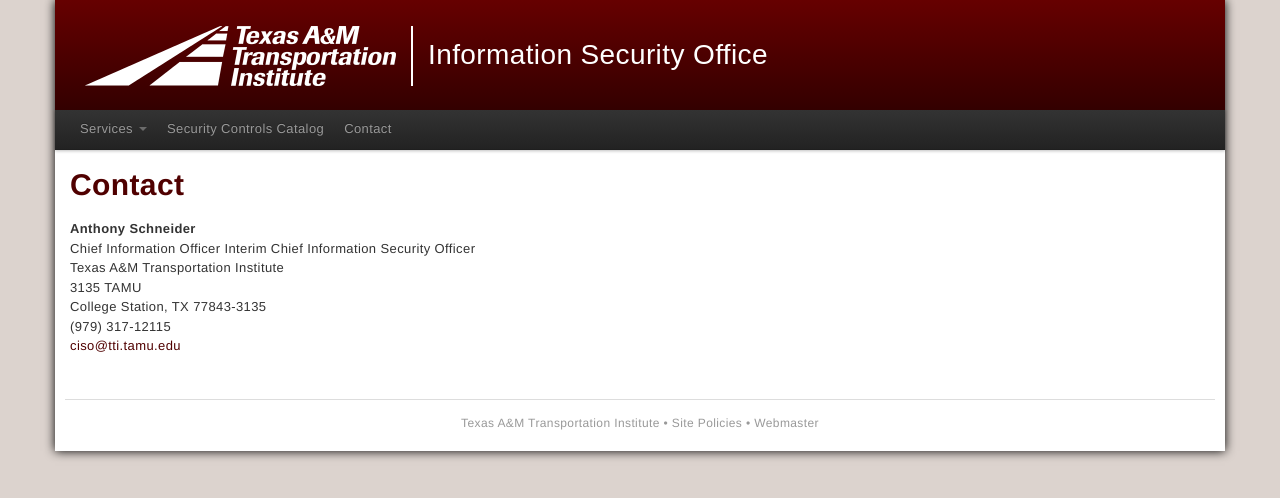
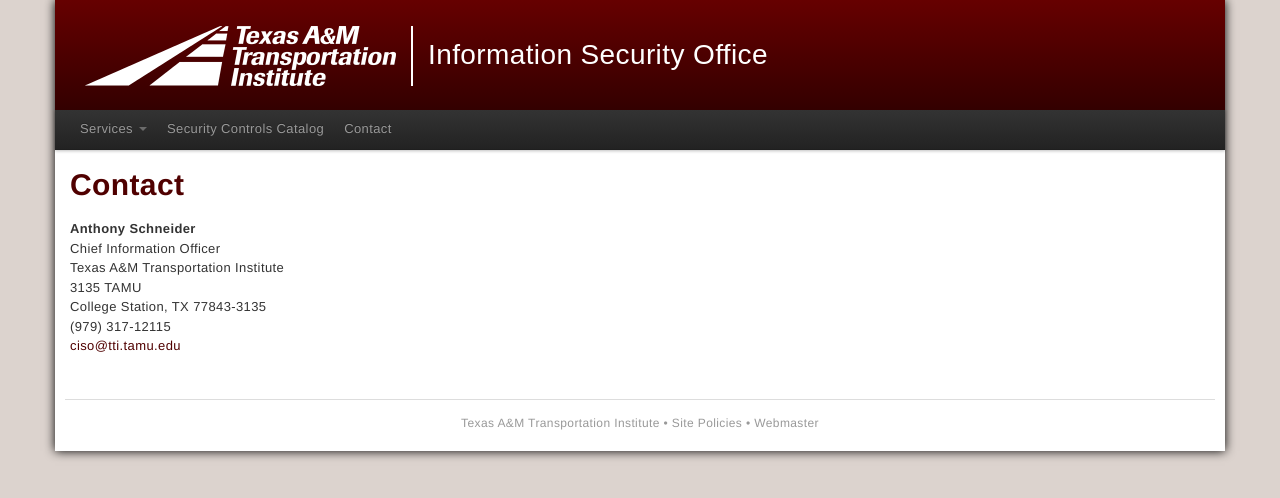
Before and after one commit to ttitamu/iso.tti.tamu.edu, a Jekyll site: the page built from contact.md, in a window 1280 px wide. Shown: the top 498 px of the page. Built offline with Jekyll 4.4.1, drawn with Linux system fonts in a browser that asks for light colours; some web fonts are replaced.

Commit message:
Update contact.md
Fixed title

```diff
--- a/contact.md
+++ b/contact.md
@@ -4,8 +4,7 @@
 ---
 
 **Anthony Schneider**<br />
-Chief Information Officer
-Interim Chief Information Security Officer<br />
+Chief Information Officer<br />
 Texas A&M Transportation Institute<br />
 3135 TAMU<br />
 College Station, TX 77843-3135<br />
```
